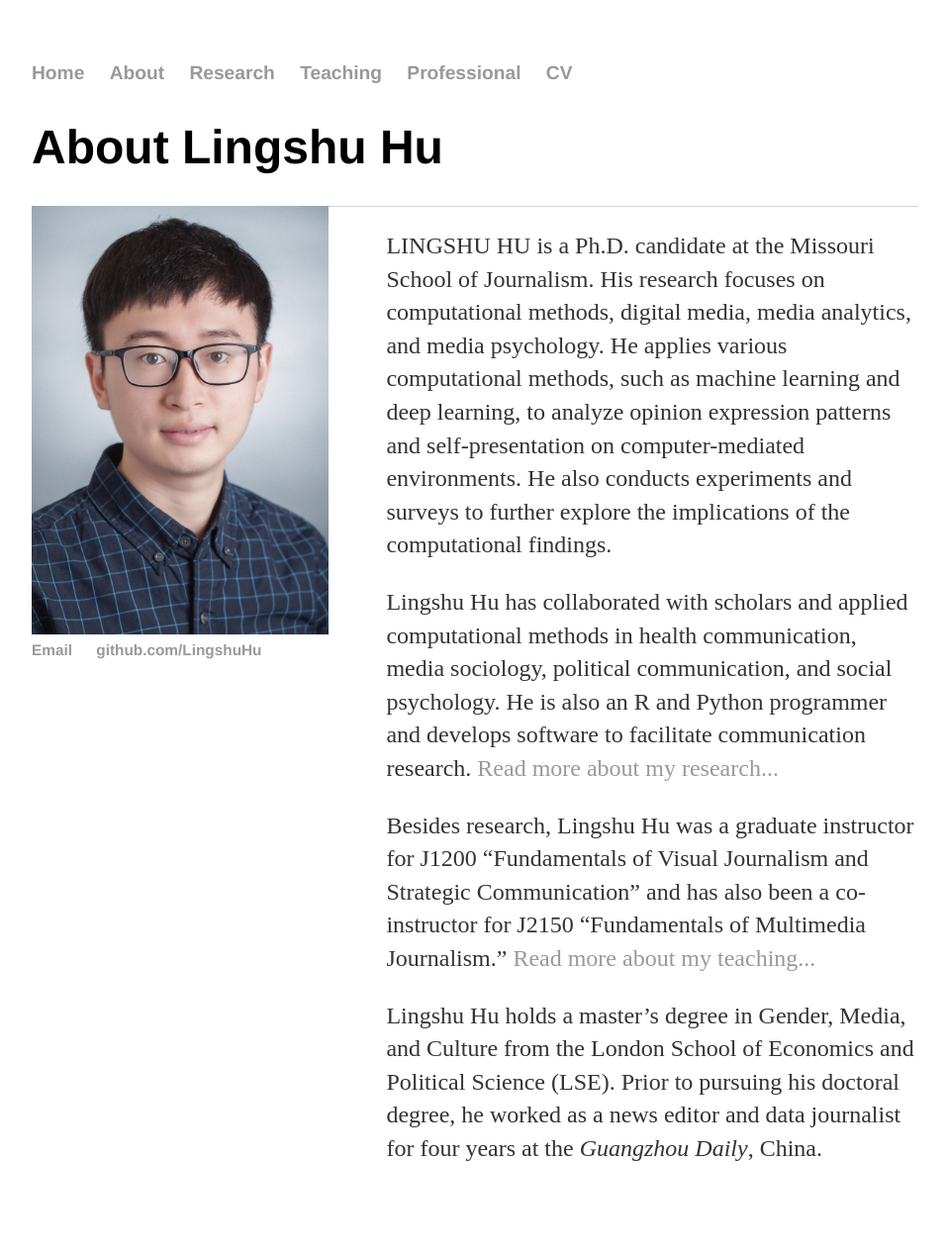
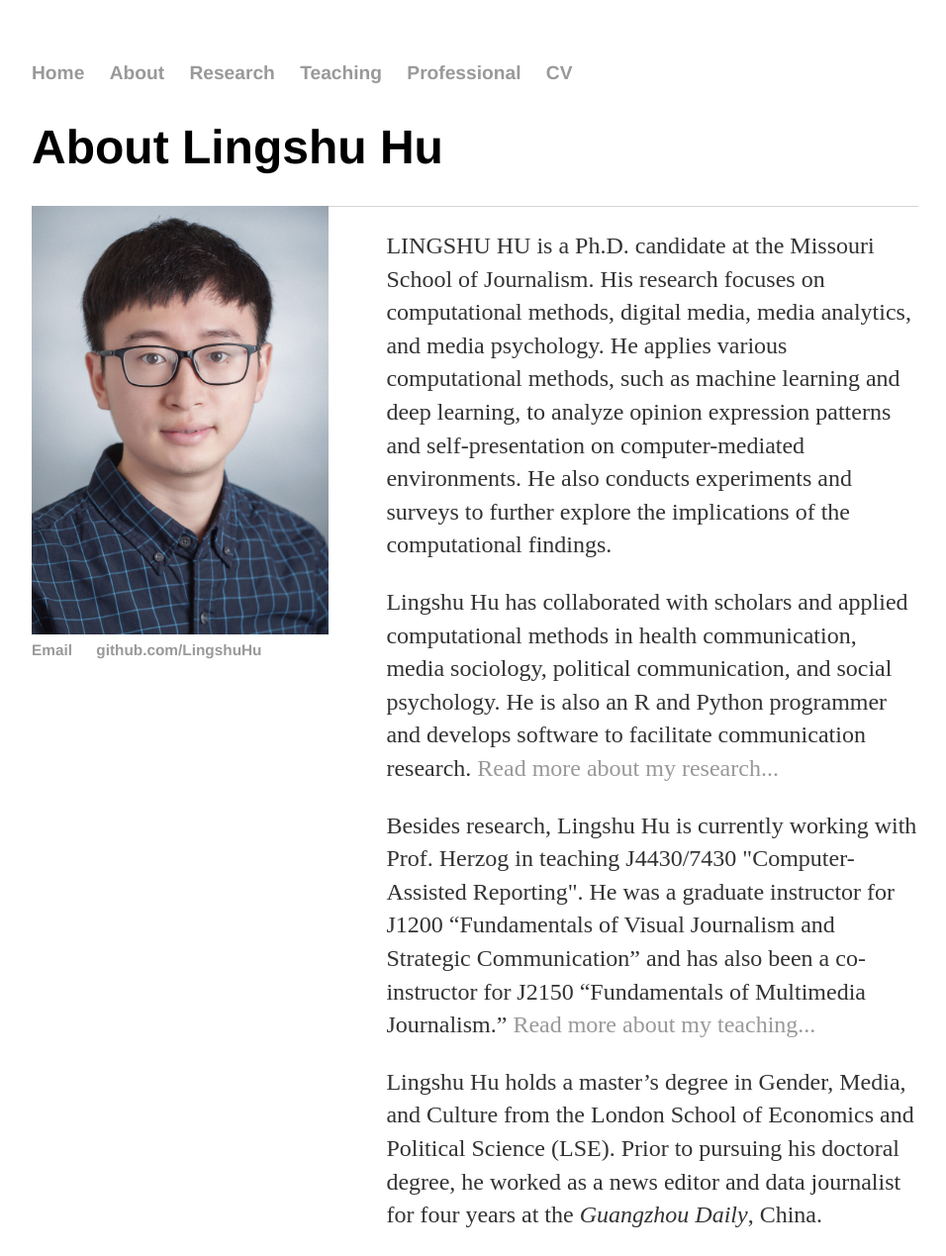
Before and after one commit to LingshuHu/lingshuhu.github.io, a Jekyll site: the page built from about/index.html, in a window 1280 px wide. Shown: the whole page at 99% size, without its empty margins (160-1116 px from the left). Built offline with Jekyll 4.4.1, drawn with Linux system fonts in a browser that asks for light colours; before the commit the page ends 1202 px from its top, so only the background shows below that.

Commit message:
Update index.html

```diff
--- a/about/index.html
+++ b/about/index.html
@@ -10,7 +10,7 @@ title: About Lingshu Hu
 
 			<p>Lingshu Hu has collaborated with scholars and applied computational methods in health communication, media sociology, political communication, and social psychology. He is also an R and Python programmer and develops software to facilitate communication research. <a href="/research">Read more about my research...</a></p>
 
-			<p>Besides research, Lingshu Hu was a graduate instructor for J1200 “Fundamentals of Visual Journalism and Strategic Communication” and has also been a co-instructor for J2150 “Fundamentals of Multimedia Journalism.” <a href="/teaching">Read more about my teaching...</a></p>
+			<p>Besides research, Lingshu Hu is currently working with Prof. Herzog in teaching J4430/7430 "Computer-Assisted Reporting". He was a graduate instructor for J1200 “Fundamentals of Visual Journalism and Strategic Communication” and has also been a co-instructor for J2150 “Fundamentals of Multimedia Journalism.” <a href="/teaching">Read more about my teaching...</a></p>
 
 			<p>Lingshu Hu holds a master’s degree in Gender, Media, and Culture from the London School of Economics and Political Science (LSE). Prior to pursuing his doctoral degree, he worked as a news editor and data journalist for four years at the <em>Guangzhou Daily</em>, China.</p>
 		</div>
```
